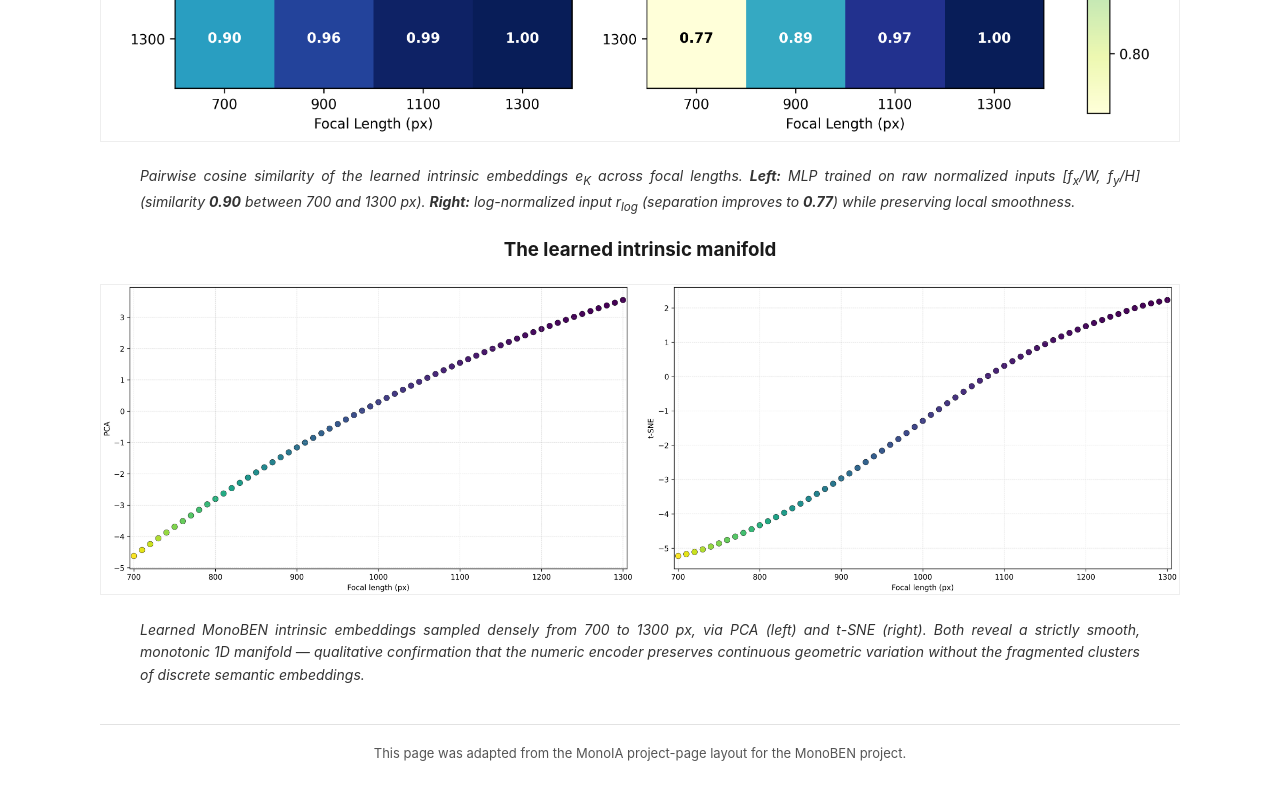
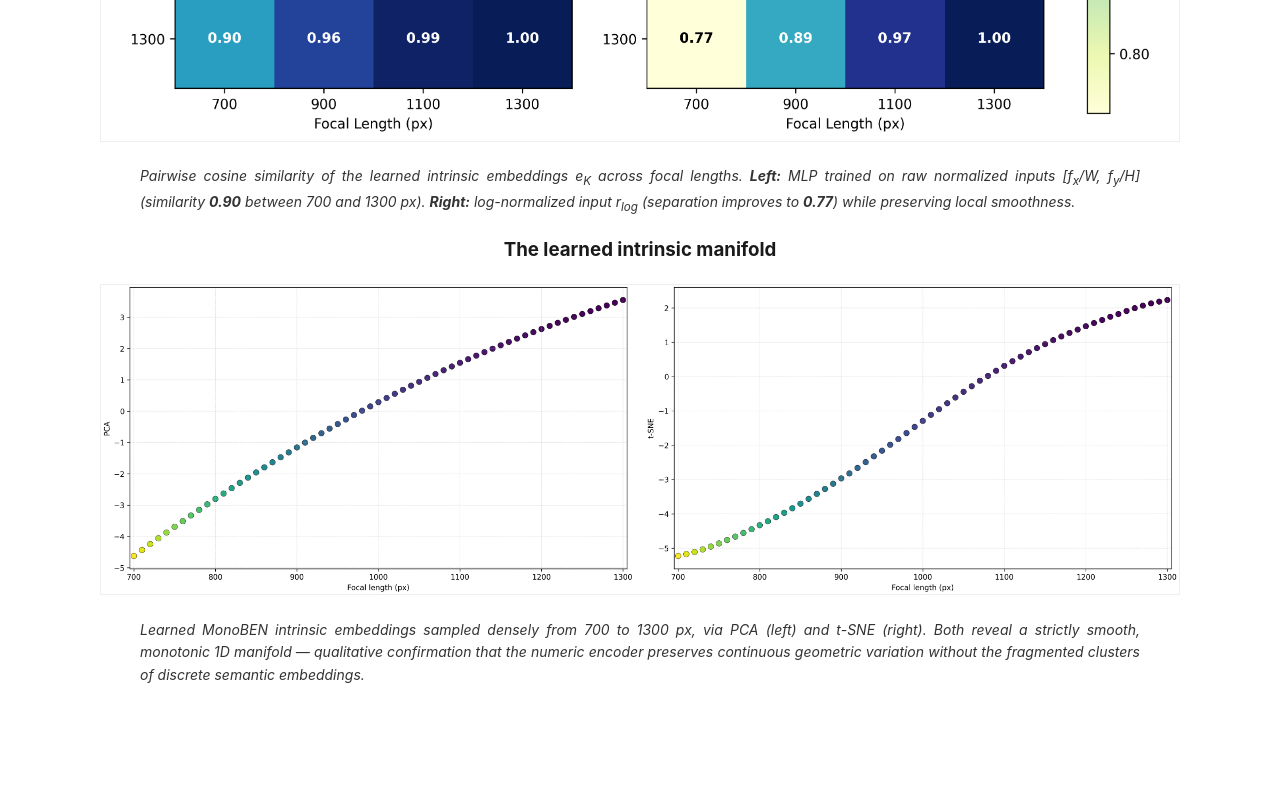
Before and after one commit to BenBunBo/MonoBEN-gh-page, a plain HTML site: page index.html in a window 1280 px wide. Shown: the part 4262-5069 px from the top of the page. After the commit the page ends 5016 px from the top, so only its background shows below. Drawn offline with Linux system fonts and the light colour scheme.

```diff
--- a/index.html
+++ b/index.html
@@ -217,8 +217,6 @@
     <div class="fig"><img src="static/images/focal_manifold.png" alt="PCA and t-SNE projections of learned MonoBEN intrinsic embeddings"></div>
     <p class="caption"><em>Learned MonoBEN intrinsic embeddings sampled densely from 700 to 1300 px, via PCA (left) and t-SNE (right). Both reveal a strictly smooth, monotonic 1D manifold &mdash; qualitative confirmation that the numeric encoder preserves continuous geometric variation without the fragmented clusters of discrete semantic embeddings.</em></p>
   </section>
-
-  <footer>This page was adapted from the MonoIA project-page layout for the MonoBEN project.</footer>
 </div>
 </body>
 </html>
```
